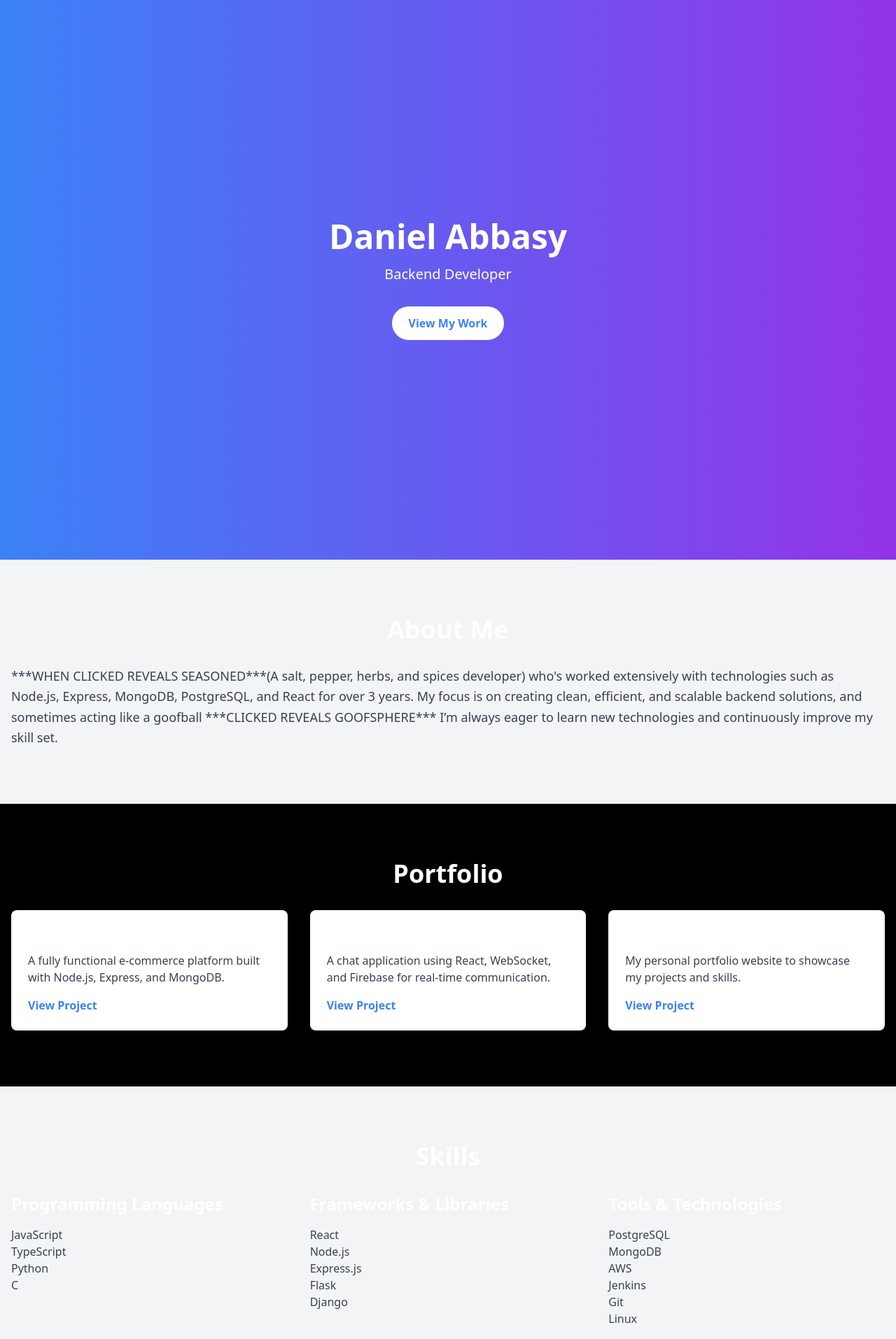
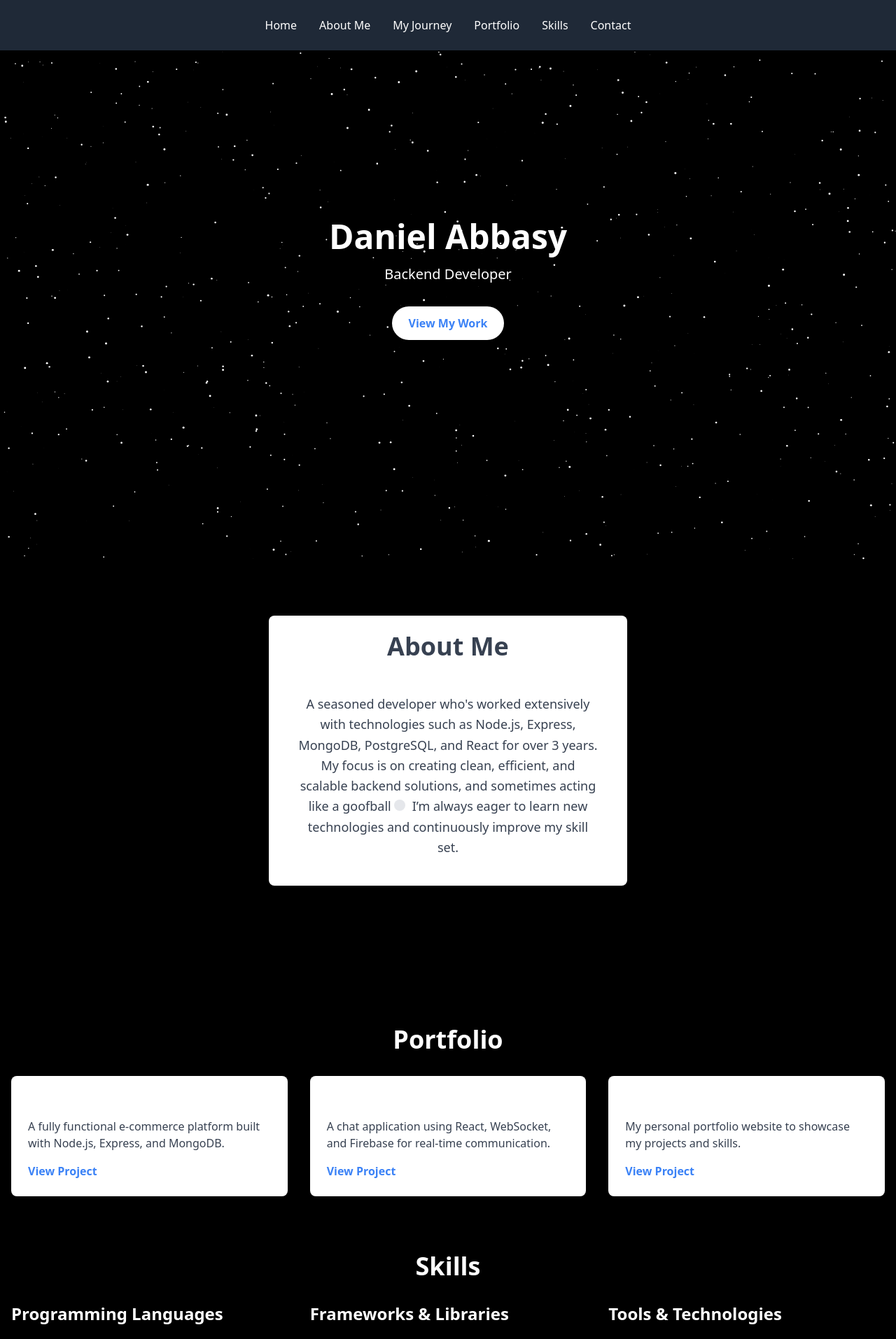
Before and after one commit to Envisational/Portfolio, a React (Create React App) app in the folder portfolio/: page / in a window 1280 px wide. Shown: the top 1914 px of the page at 70% size. Built offline with nearby package versions, Linux system fonts and the light colour scheme.

Commit message:
Styling fixes (animation and content need work)

```diff
--- a/portfolio/src/components/About.js
+++ b/portfolio/src/components/About.js
@@ -1,16 +1,41 @@
 import React from 'react';
+import { motion } from 'framer-motion';
 
 //TODO: Add a more to click to reveal more
 const About = () => {
   return (
-    <section id="about" className="py-20 bg-gray-100">
+    <section id="about" className="section bg-transparent bg-noise bg-cover bg-center bg-fixed py-4 mb-10 rounded-lg shadow-lg">
       <div className="container mx-auto px-4">
-        <h2 className="text-4xl font-bold text-center mb-8">About Me</h2>
-        <p className="text-lg text-gray-700 leading-relaxed">
-        ***WHEN CLICKED REVEALS SEASONED***(A salt, pepper, herbs, and spices developer) who's worked extensively with technologies such as Node.js, Express, MongoDB, PostgreSQL, and React for over 3 years.
-          My focus is on creating clean, efficient, and scalable backend solutions, and sometimes acting like a goofball ***CLICKED REVEALS GOOFSPHERE***
-          I’m always eager to learn new technologies and continuously improve my skill set.
-        </p>
+        <div className="card max-w-lg mx-auto">
+          <h2 className="section-heading text-center text-gray-700">About Me</h2>
+          <motion.div
+            initial={{ opacity: 0 }}
+            animate={{ opacity: 1 }}
+            transition={{ duration: 1.5 }}
+            className="p-4 text-center">
+            <p className="text-lg text-gray-700 leading-relaxed">
+              A seasoned developer who's worked extensively with technologies such as Node.js, Express, MongoDB, PostgreSQL, and React for over 3 years.
+              My focus is on creating clean, efficient, and scalable backend solutions, and sometimes acting like a goofball&nbsp;
+              <motion.span
+                initial={{ opacity: 0 }}
+                animate={{ opacity: 1 }}
+                transition={{ duration: 1.5, delay: 1.5 }}
+                className="inline-block rounded-lg bg-gray-200 p-2"
+              >
+                <lottie-player
+                  src="https://assets7.lottiefiles.com/packages/lf20_yvk57q9n.json"
+                  background="transparent"
+                  speed="1"
+                  style={{ height: "200px", width: "200px" }}
+                  loop
+                  autoplay
+                ></lottie-player>
+              </motion.span>
+              &nbsp;
+              I’m always eager to learn new technologies and continuously improve my skill set.
+            </p>
+          </motion.div>
+        </div>
       </div>
     </section>
   );
--- a/portfolio/src/components/BlogPost.js
+++ b/portfolio/src/components/BlogPost.js
@@ -14,10 +14,10 @@ const BlogPost = () => {
   }
 
   return (
-    <section className="py-20 bg-gray-100">
+    <section className="section bg-gray-100">
       <div className="container mx-auto px-4">
-        <h2 className="text-4xl font-bold mb-4">{post.title}</h2>
-        <p className="text-gray-600 mb-8">{post.date}</p>
+        <h2 className="section-heading mb-4">{post.title}</h2>
+        <p className="text-center text-gray-600 mb-8">{post.date}</p>
         <div
           className="max-w-3xl mx-auto p-6 bg-white rounded-lg shadow-lg text-gray-800 blog-content"
           dangerouslySetInnerHTML={{ __html: post.content }}
--- a/portfolio/src/components/Contact.js
+++ b/portfolio/src/components/Contact.js
@@ -23,7 +23,7 @@ const Contact = () => {
   return (
     <section id="contact" className="py-20">
       <div className="container mx-auto px-4">
-        <h2 className="text-4xl font-bold text-center mb-8">Contact Me</h2>
+        <h2 className="section-heading text-center mb-8">Contact Me</h2>
         <div className="max-w-lg mx-auto bg-white shadow-md rounded-lg p-6">
           <form onSubmit={handleSubmit}>
             <div className="mb-4">
--- a/portfolio/src/components/Header.js
+++ b/portfolio/src/components/Header.js
@@ -3,14 +3,26 @@ import React from 'react';
 const Header = () => {
   return (
     <header className="bg-gray-800 p-4 text-white fixed w-full top-0 z-10">
-      <nav className="container mx-auto flex justify-between items-center">
+      <nav className="container mx-auto flex justify-center items-center">
         <ul className="flex space-x-4">
-          <li><a href="#home" className="hover:text-blue-400">Home</a></li>
-          <li><a href="#about" className="hover:text-blue-400">About Me</a></li>
-          <li><a href="#journey" className="hover:text-blue-400">My Journey</a></li>
-          <li><a href="#portfolio" className="hover:text-blue-400">Portfolio</a></li>
-          <li><a href="#skills" className="hover:text-blue-400">Skills</a></li>
-          <li><a href="#contact" className="hover:text-blue-400">Contact</a></li>
+          <li className="hover:bg-white hover:text-black p-2 rounded-full transition duration-300">
+            <a href="#home" className="hover:text-blue-400">Home</a>
+          </li>
+          <li className="hover:bg-white hover:text-black p-2 rounded-full transition duration-300">
+            <a href="#about" className="hover:text-blue-400">About Me</a>
+          </li>
+          <li className="hover:bg-white hover:text-black p-2 rounded-full transition duration-300">
+            <a href="#journey" className="hover:text-blue-400">My Journey</a>
+          </li>
+          <li className="hover:bg-white hover:text-black p-2 rounded-full transition duration-300">
+            <a href="#portfolio" className="hover:text-blue-400">Portfolio</a>
+          </li>
+          <li className="hover:bg-white hover:text-black p-2 rounded-full transition duration-300">
+            <a href="#skills" className="hover:text-blue-400">Skills</a>
+          </li>
+          <li className="hover:bg-white hover:text-black p-2 rounded-full transition duration-300">
+            <a href="#contact" className="hover:text-blue-400">Contact</a>
+          </li>
         </ul>
       </nav>
     </header>
--- a/portfolio/src/components/Hero.js
+++ b/portfolio/src/components/Hero.js
@@ -3,8 +3,8 @@ import { motion } from 'framer-motion';
 
 const Hero = () => {
   return (
-    <section id="home" className="flex items-center justify-center h-screen bg-gradient-to-r from-blue-500 to-purple-600 relative z-10">
-      <div className="text-center text-white">
+    <section id="home" className="flex items-center justify-center h-screen">
+      <div className="text-center">
         <motion.h1
           initial={{ opacity: 0, y: -50 }}
           animate={{ opacity: 1, y: 0 }}
--- a/portfolio/src/components/Journey.js
+++ b/portfolio/src/components/Journey.js
@@ -23,14 +23,14 @@ const Journey = () => {
   }, []);
 
   return (
-    <section id="journey" className="py-20 bg-gray-100 journey-section">
+    <section id="journey" className="section journey-section">
       <div className="container mx-auto px-4">
-        <h2 className="text-4xl font-bold text-center mb-8">My Journey</h2>
+        <h2 className="section-heading">My Journey</h2>
         <div className="space-y-8">
           {blogPosts.map((post) => (
-            <div key={post.id} className="bg-white p-6 rounded-lg shadow-md">
+            <div key={post.id} className="card">
               <h3 className="text-2xl font-semibold mb-2">
-                <Link to={`/post/${post.id}`} className="text-blue-500 hover:text-blue-700">
+                <Link to={`/post/${post.id}`} className="link-style">
                   {post.title}
                 </Link>
               </h3>
--- a/portfolio/src/components/Skills.js
+++ b/portfolio/src/components/Skills.js
@@ -1,15 +1,14 @@
-// src/components/Skills.js
 import React from 'react';
 
 const Skills = () => {
   return (
-    <section id="skills" className="py-20 bg-gray-100">
+    <section id="skills">
       <div className="container mx-auto px-4">
         <h2 className="text-4xl font-bold text-center mb-8">Skills</h2>
         <div className="grid grid-cols-1 sm:grid-cols-2 md:grid-cols-3 gap-8">
           <div>
             <h3 className="text-2xl font-semibold mb-4">Programming Languages</h3>
-            <ul className="text-gray-700">
+            <ul className="text-white-700">
               <li>JavaScript</li>
               <li>TypeScript</li>
               <li>Python</li>
@@ -18,7 +17,7 @@ const Skills = () => {
           </div>
           <div>
             <h3 className="text-2xl font-semibold mb-4">Frameworks & Libraries</h3>
-            <ul className="text-gray-700">
+            <ul className="text-white-700">
               <li>React</li>
               <li>Node.js</li>
               <li>Express.js</li>
@@ -28,7 +27,7 @@ const Skills = () => {
           </div>
           <div>
             <h3 className="text-2xl font-semibold mb-4">Tools & Technologies</h3>
-            <ul className="text-gray-700">
+            <ul className="text-white-700">
               <li>PostgreSQL</li>
               <li>MongoDB</li>
               <li>AWS</li>
--- /dev/null
+++ b/portfolio/src/hooks/useScrollAnimation.js
@@ -0,0 +1,26 @@
+import { useEffect } from 'react';
+import { gsap } from 'gsap';
+import { ScrollTrigger } from 'gsap/ScrollTrigger';
+
+gsap.registerPlugin(ScrollTrigger);
+
+const useScrollAnimation = (triggerSelector) => {
+  useEffect(() => {
+    gsap.fromTo(
+      triggerSelector,
+      { opacity: 0, y: 50 },
+      {
+        opacity: 1,
+        y: 0,
+        scrollTrigger: {
+          trigger: triggerSelector,
+          start: 'top 75%',
+        },
+        duration: 1.2,
+        ease: 'power3.out'
+      }
+    );
+  }, [triggerSelector]);
+};
+
+export default useScrollAnimation;
--- a/portfolio/src/index.css
+++ b/portfolio/src/index.css
@@ -15,3 +15,42 @@
 .blog-content a:hover::after {
   @apply scale-x-100 origin-bottom-left;
 }
+
+/* Space-Themed Background */
+body {
+  @apply bg-black text-white;
+}
+
+/* Custom Utilities for Text */
+.text-glow {
+  @apply text-white font-bold tracking-wider;
+  text-shadow: 0 0 10px rgba(255, 255, 255, 0.6);
+}
+
+/* Custom Utility for Link Styling */
+.link-style {
+  @apply text-blue-500 font-bold relative hover:text-blue-700 transition-colors duration-300;
+}
+
+.link-style::after {
+  content: '';
+  @apply absolute left-0 bottom-0 w-full h-px bg-blue-500 scale-x-0 origin-bottom-right transition-transform duration-300 ease-out;
+}
+
+.link-style:hover::after {
+  @apply scale-x-100 origin-bottom-left;
+}
+
+/* Global Section Styling */
+.section {
+  @apply py-20;
+}
+
+.section-heading {
+  @apply text-4xl font-bold text-center mb-8;
+}
+
+/* Card Style for Consistency */
+.card {
+  @apply bg-white p-6 rounded-lg shadow-md;
+}
```
